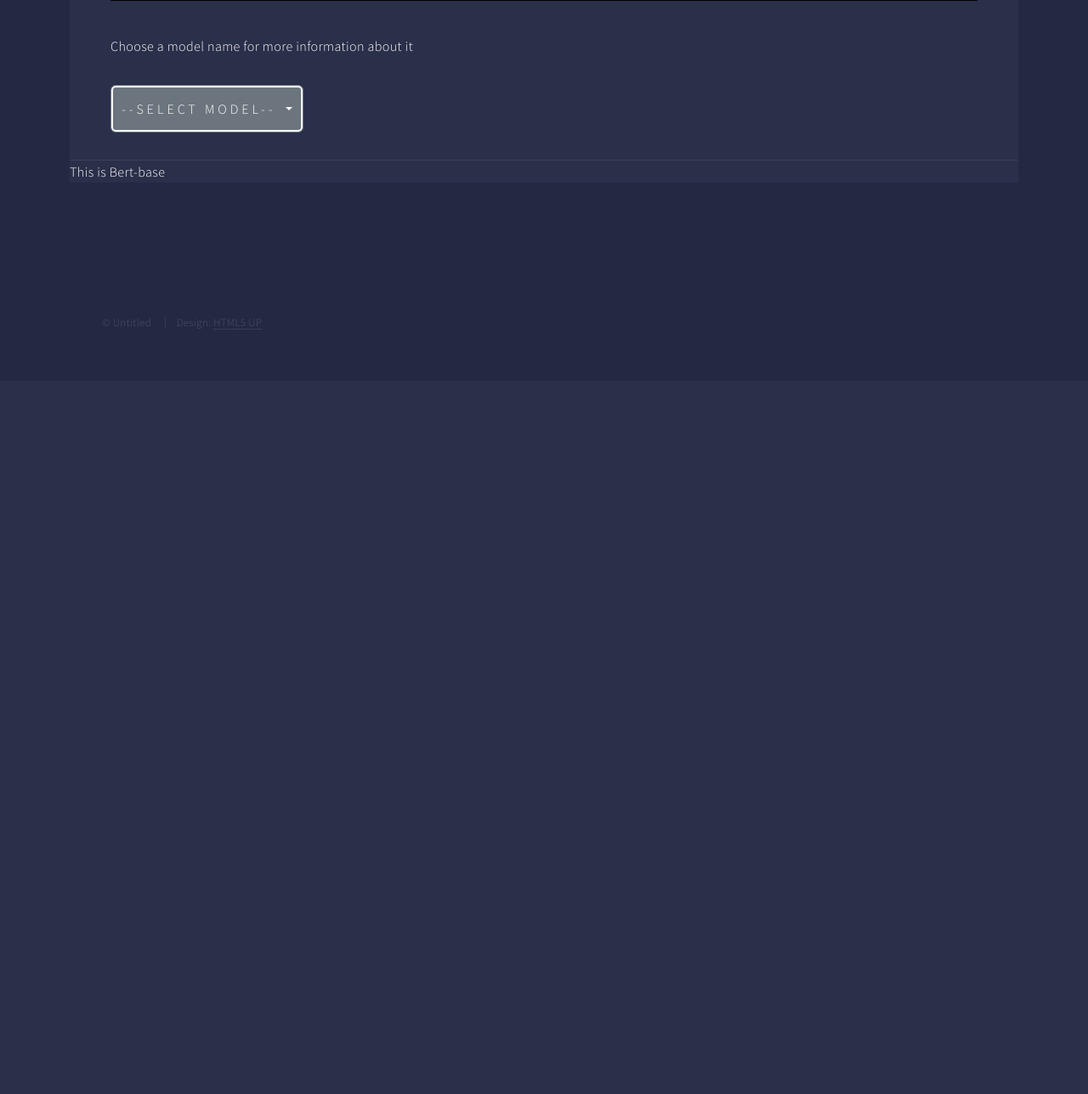
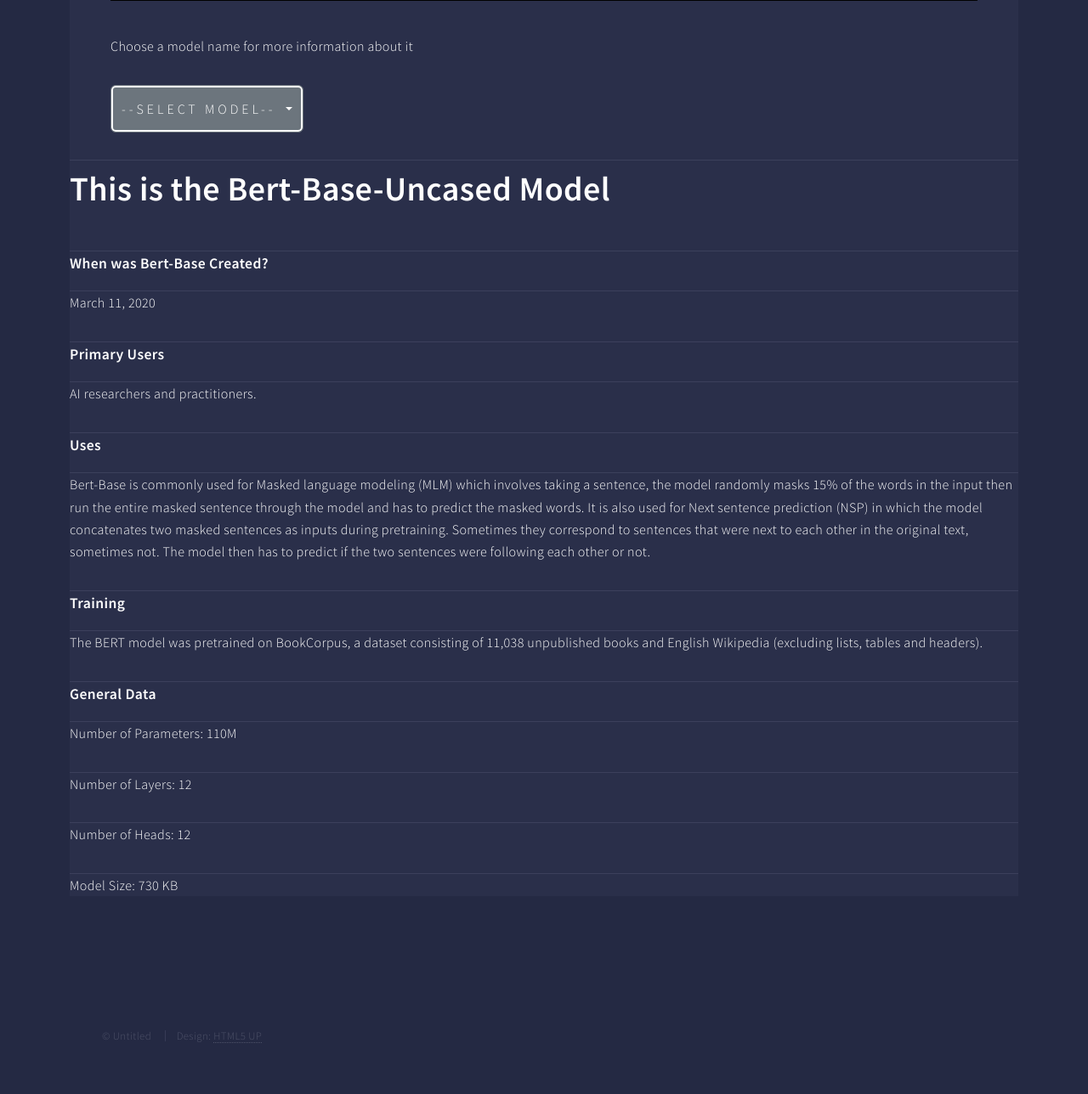
Before and after one commit to liambaker10/SHEAA, a Flask app: template TestWebsite/website/templates/Bert.html in a window 1280 px wide. Shown: the part 577-1865 px from the top of the page at 85% size. Before the commit the page ends 965 px from the top, so only its background shows below. Run offline with Flask 3, Linux system fonts and the light colour scheme; the template is opened without the code that fills it, so the values that code supplies are empty.

Commit message:
Updated Bert.html

```diff
--- a/TestWebsite/website/templates/Bert.html
+++ b/TestWebsite/website/templates/Bert.html
@@ -43,7 +43,7 @@ content%}
 							<a class="dropdown-item" href="/AboutModels/GPT-2">GPT-2</a>
 						</li>
 						<li>
-							<a class="dropdown-item" href="/AboutModels/GPT-3.5">GPT-3.5</a>
+							<a class="dropdown-item" href="/AboutModels/GPT-3">GPT-3</a>
 						</li>
 						<li>
 							<a class="dropdown-item" href="/AboutModels/Bert-base"
@@ -51,6 +51,7 @@ content%}
 							>
 						</li>
 						<li><a class="dropdown-item" href="/AboutModels/Bart">Bart</a></li>
+						<li><a class="dropdown-item" href="/AboutModels/dialGPT">DialGPT</a></li>
 					</ul>
 				</div>
 				<link
@@ -60,7 +61,22 @@ content%}
 			</div>
 		</section>
 		<!-- Main -->
-		<p>This is Bert-base</p>
+		<h1>This is the Bert-Base-Uncased Model</h1>
+			<h4>When was Bert-Base Created?</h4>
+			<p>March 11, 2020</p>
+			<h4>Primary Users</h4>
+			<p>AI researchers and practitioners.</p>
+			<h4>Uses</h4>
+			<p>Bert-Base is commonly used for Masked language modeling (MLM) which involves taking a sentence, the model randomly masks 15% of the words in the input then run the entire masked sentence through the model and has to predict the masked words.
+				It is also used for Next sentence prediction (NSP) in which the model concatenates two masked sentences as inputs during pretraining. Sometimes they correspond to sentences that were next to each other in the original text, sometimes not. The model then has to predict if the two sentences were following each other or not.
+			</p>
+			<h4>Training</h4>
+			<p>The BERT model was pretrained on BookCorpus, a dataset consisting of 11,038 unpublished books and English Wikipedia (excluding lists, tables and headers).</p>
+			<h4>General Data</h4>
+			<p>Number of Parameters: 110M</p>
+			<p>Number of Layers: 12 </p>
+			<p>Number of Heads: 12 </p>
+			<p>Model Size: 730 KB</p>
 	</div>
 </html>
 {% endblock %}
```
